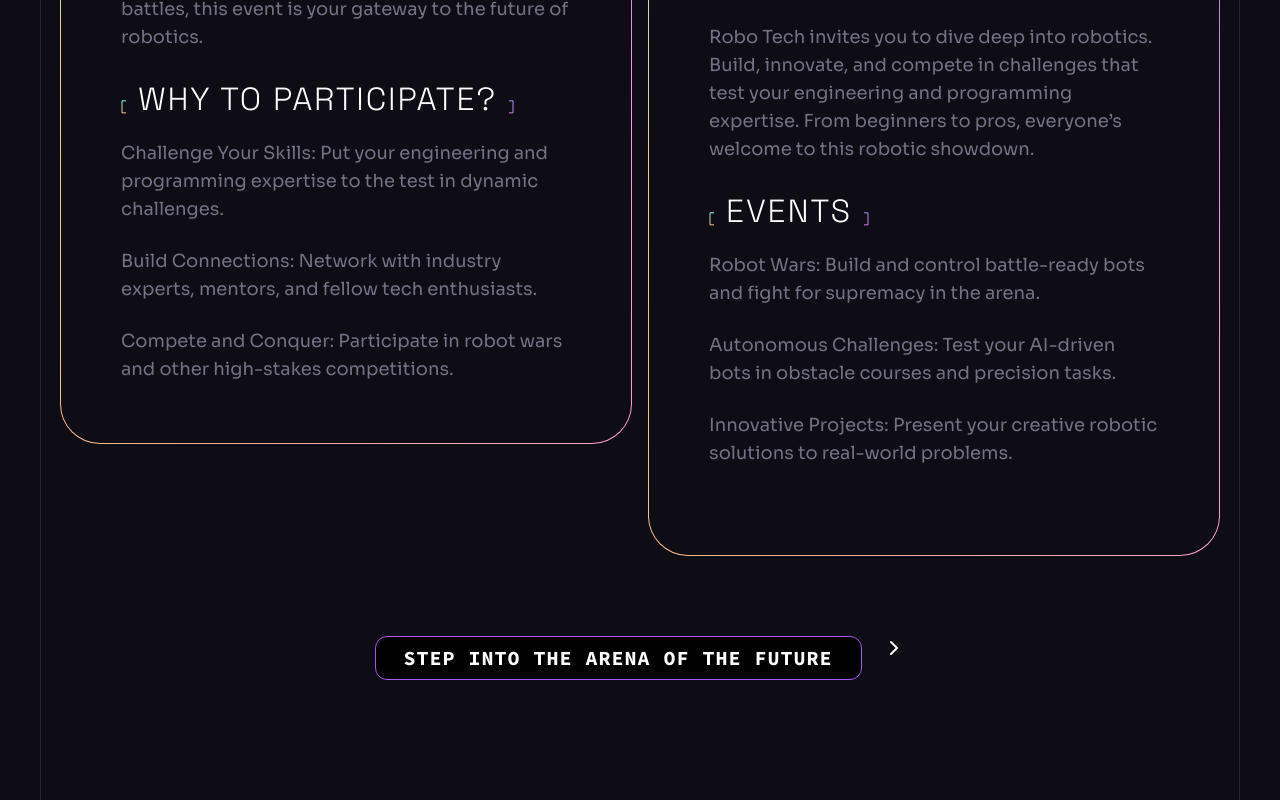
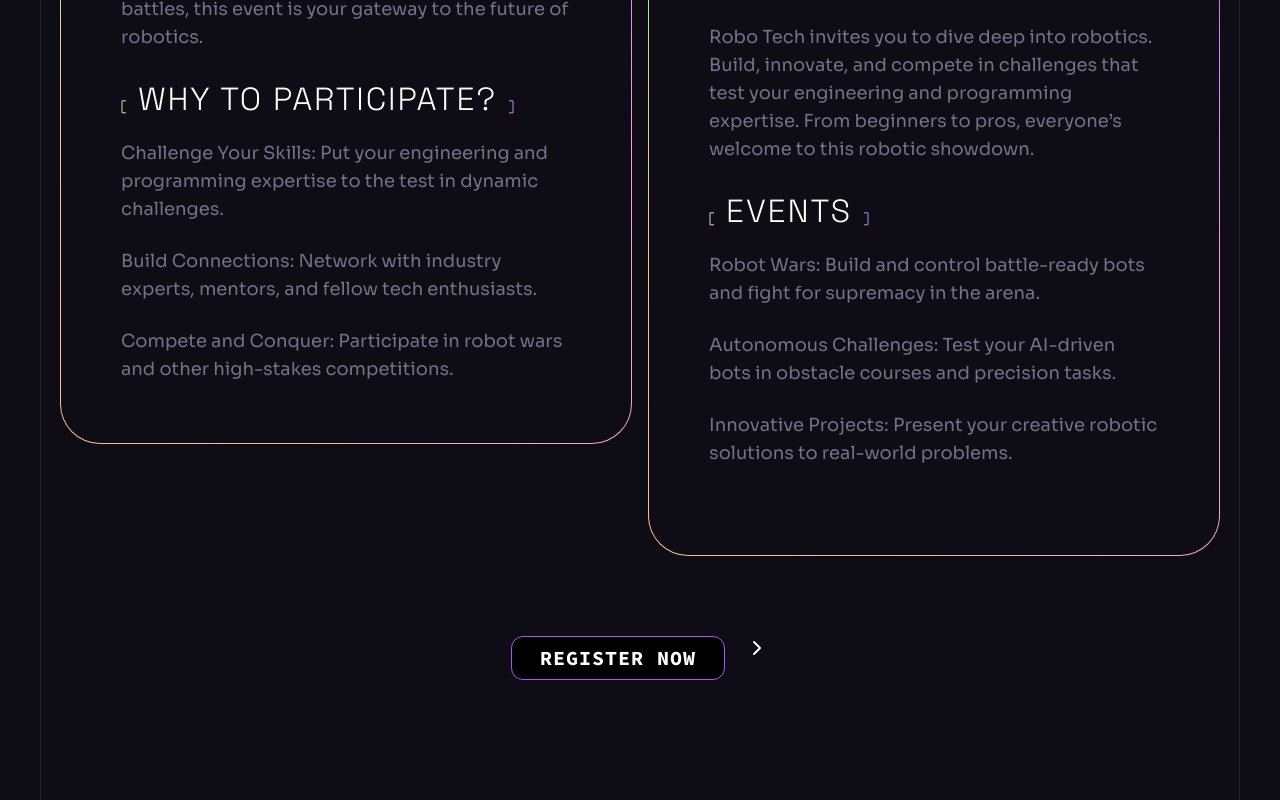
Before and after one commit to shivam6967/vision, a React (Vite) app: page /eventone in a window 1280 px wide. Shown: the part 1007-1807 px from the top of the page. Built offline with nearby package versions, Linux system fonts and the light colour scheme.

Commit message:
There are seven days in a week

```diff
--- a/src/components/EventFour.jsx
+++ b/src/components/EventFour.jsx
@@ -66,7 +66,7 @@
         <Gradient />
       </div>
       <div className="flex justify-center mt-12 md:mt-15 xl:mt-20">
-        <Button className="bg-black rounded-xl text-white border border-purple-500 text-xl" href="/roadmap">Enter the Digital Battlefield </Button>
+        <Button className="bg-black rounded-xl text-white border border-purple-500 text-xl" href="/roadmap">Register Now</Button>
         <Arrow/>
 
       </div>
--- a/src/components/EventOne.jsx
+++ b/src/components/EventOne.jsx
@@ -67,7 +67,7 @@
         <Gradient />
       </div>
       <div className="flex justify-center mt-12 md:mt-15 xl:mt-20">
-        <Button className="bg-black rounded-xl text-white border border-purple-500 text-xl" href="/roadmap">Step Into the Arena of the Future</Button>
+        <Button className="bg-black rounded-xl text-white border border-purple-500 text-xl" href="/roadmap">Register Now</Button>
         <Arrow/>
       </div>
     </div>
--- a/src/components/EventThree.jsx
+++ b/src/components/EventThree.jsx
@@ -66,7 +66,7 @@
         <Gradient />
       </div>
       <div className="flex justify-center mt-12 md:mt-15 xl:mt-20">
-        <Button className="bg-black rounded-xl text-white border border-purple-500 text-xl" href="/roadmap">Fuel Your Passion for Innovation</Button>
+        <Button className="bg-black rounded-xl text-white border border-purple-500 text-xl" href="/roadmap">Register Now</Button>
         <Arrow/>
       </div>
     </div>
--- a/src/components/EventTwo.jsx
+++ b/src/components/EventTwo.jsx
@@ -66,7 +66,7 @@
         <Gradient />
       </div>
       <div className="flex justify-center mt-12 md:mt-15 xl:mt-20">
-        <Button className="bg-black rounded-xl text-white border border-purple-500 text-xl" href="/roadmap">Unleash Your Vision at Expo Tech</Button>
+        <Button className="bg-black rounded-xl text-white border border-purple-500 text-xl" href="/roadmap">Register Now</Button>
         <Arrow/>
       </div>
     </div>
```
